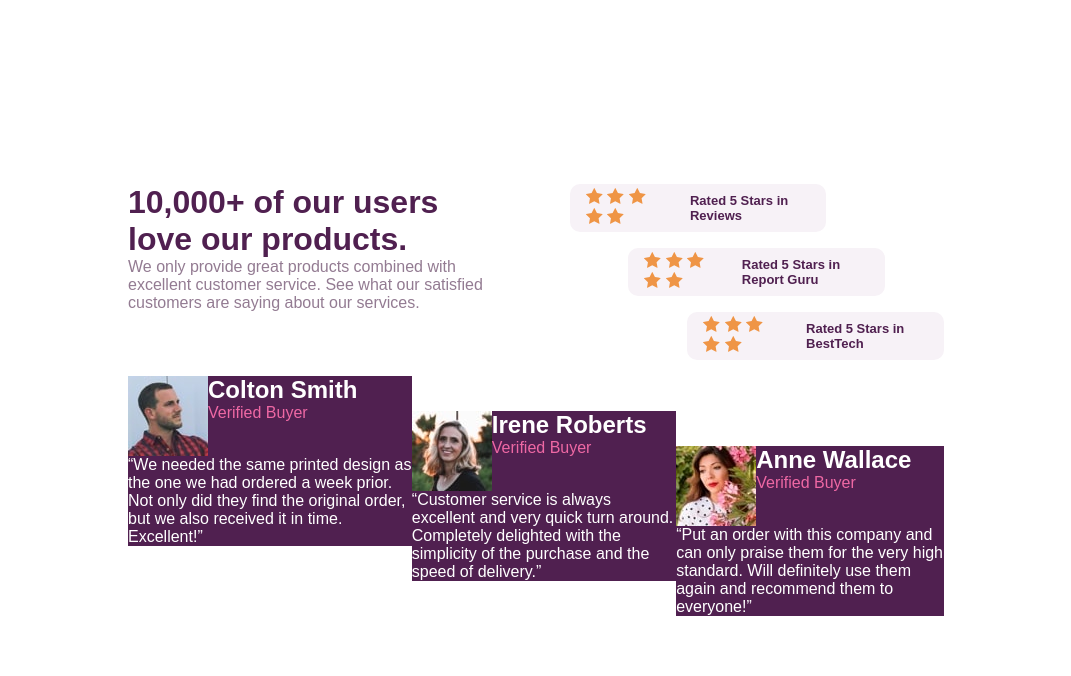
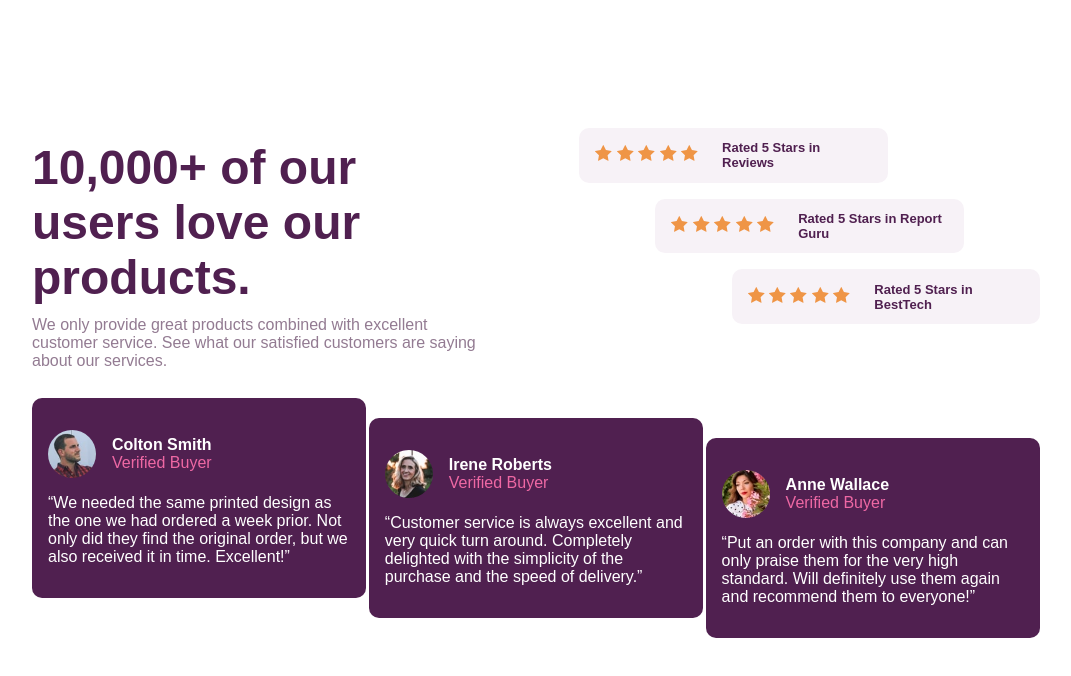
Before and after one commit to wallysonruan/frontend-web-applications, a plain HTML site: page html and css only/social-proof-section-master/index.html in a window 1280 px wide. Shown: the whole page, without its empty margins (104-1175 px from the left). Drawn offline with Linux system fonts and the light colour scheme.

Commit message:
FEAT: Finished the testimonies
- Improved the ratings container, and the ratings themselves;
- Corrected the size of the main header.

```diff
--- a/html and css only/social-proof-section-master/style.css
+++ b/html and css only/social-proof-section-master/style.css
@@ -28,8 +28,8 @@ body {
 }
 
 main {
-    width: 65%;
-    height: max-content;
+    width: 80%;
+    height: 70%;
     padding: 1rem;
 
     display: flex;
@@ -47,9 +47,15 @@ section:nth-last-of-type(2) {
     width: 45%;
 }
 
+.headline-container{
+    display: flex;
+    flex-direction: column;
+    justify-content: space-evenly;
+}
+
 .headline-container__header{
     color: var(--very-dark-magenta);
-    font-size: 2rem;
+    font-size: 3rem;
     font-weight: 700;
 }
 
@@ -59,6 +65,8 @@ section:nth-last-of-type(2) {
 }
 
 .ratings-container {
+    height: 35%;
+
     display: flex;
     flex-direction: column;
     justify-content: space-between;
@@ -66,7 +74,7 @@ section:nth-last-of-type(2) {
 
 .ratings-container__rating {
     width: 60%;
-    height: 3rem;
+    height: 4rem;
     padding: 0 1rem 0 1rem;
 
     display: flex;
@@ -90,6 +98,10 @@ section:nth-last-of-type(2) {
     align-self: flex-end;
 }
 
+.rating__stars{
+    white-space: nowrap;
+}
+
 .rating__text{
     font-size: small;
     font-weight: 700;
@@ -98,7 +110,9 @@ section:nth-last-of-type(2) {
 
 .testimonies-container {
     height: 15em;
+
     display: flex;
+    justify-content: space-between;
 }
 
 .testimonies-container__testimony:first-of-type {
@@ -114,19 +128,36 @@ section:nth-last-of-type(2) {
 }
 
 .testimonies-container__testimony {
+    width: 30%;
     height: min-content;
+    padding: 2rem 1rem;
+
+
+    border-radius: 10px;
     background-color: var(--very-dark-magenta);
 }
 
 .testimony__profile {
     display: flex;
+    align-items: center;
+    gap: 1rem;
+    margin-bottom: 1rem;
+}
+
+.profile__picture{
+    width: 3rem;
+    height: 3rem;
+    border-radius: 50%;
 }
 
 .informations__name{
+    font-size: 1rem;
+    font-weight: 700;
     color: var(--white);
 }
 
 .informations__isVerified{
+    font-size: 1rem;
     color: var(--soft-pink);
 }
 
```
